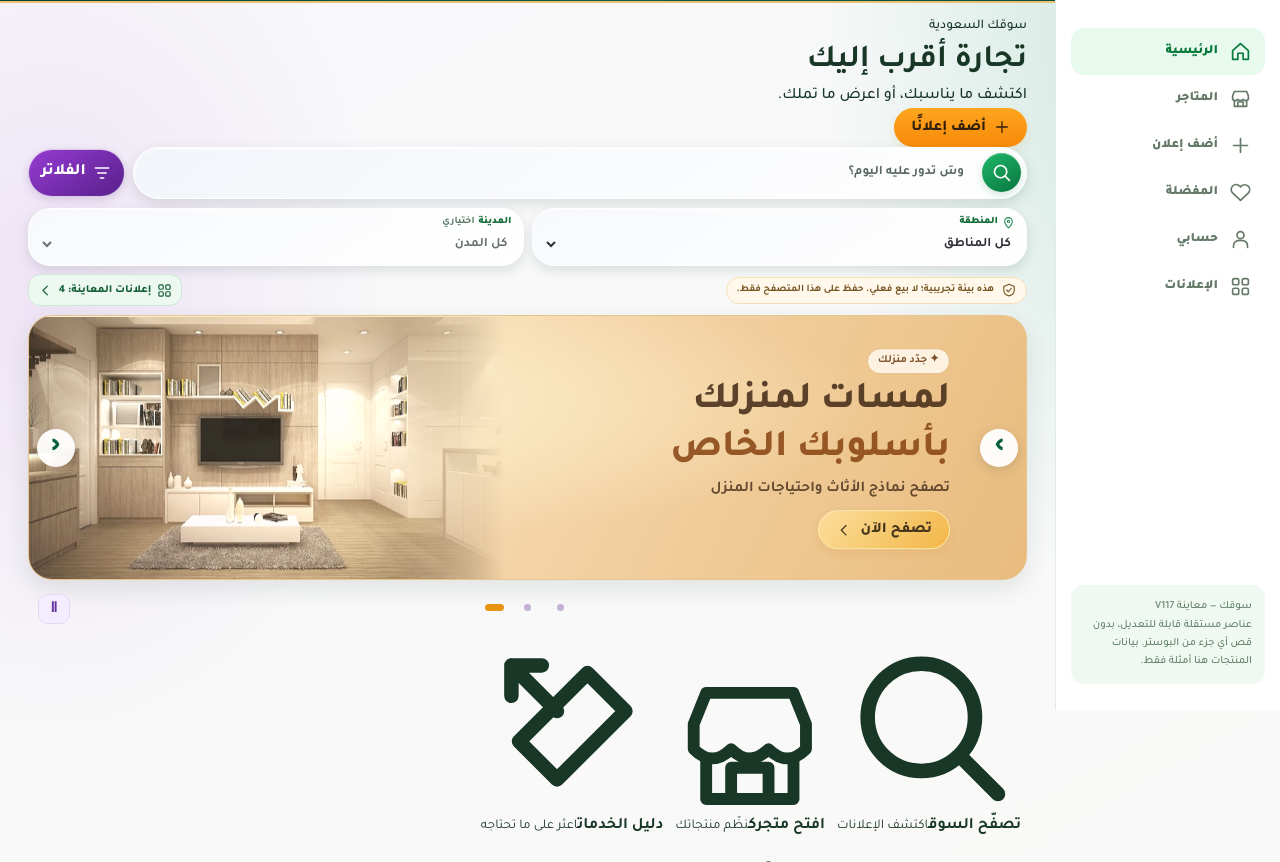
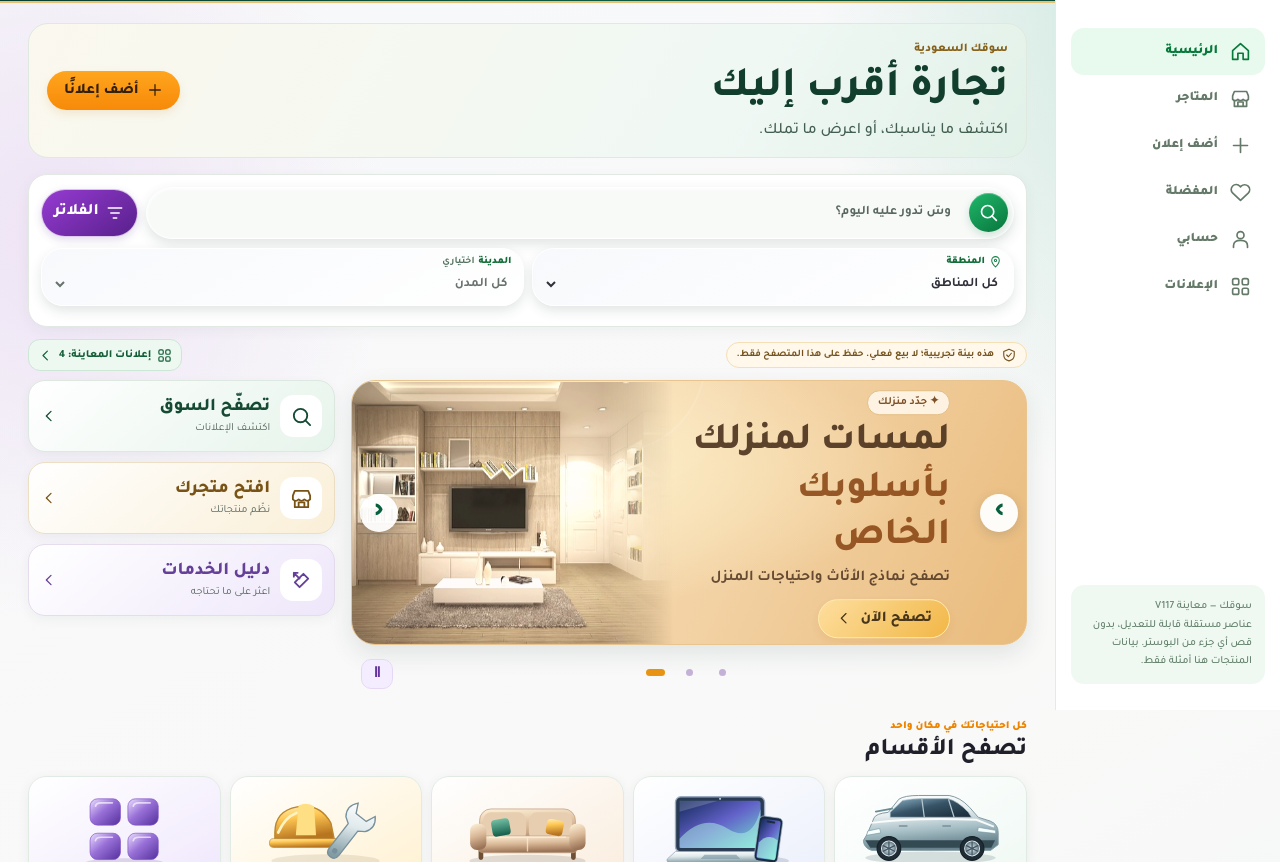
Before and after one commit to play85779-design/SOOQAK, a plain HTML site: page v101/index.html in a window 1280 px wide. Shown: the part 90-952 px from the top of the page. Drawn offline with Linux system fonts and the light colour scheme; a web font is replaced by a local one.

Commit message:
V191: marketplace dashboard layout, action hubs, gallery and store creation surfaces

```diff
--- a/v101/styles.css
+++ b/v101/styles.css
@@ -1439,3 +1439,28 @@ button:focus-visible,a:focus-visible,input:focus-visible,select:focus-visible{ou
 @media(max-width:699px){.account-hero-art{display:none}.account-groups{align-items:start}.account-page .account-quick-card{min-height:88px}.messages-page .account-empty{min-height:190px}.message-empty-lines{display:none}.messages-page .messages-layout{gap:9px}}
 @media(max-width:360px){.catbar .cat .cat-icon{height:41px}.top .header-quick{padding-inline:4px}.account-page .account-quick-card small{overflow-wrap:anywhere}}
 @media(prefers-reduced-motion:reduce){.top .header-quick,.account-hero-art span,.shop-grid .shop{animation:none;transition:none}}
+
+
+/* V191: marketplace architecture and durable workspace surfaces. */
+.home-v191{--market-ink:#15362c;--market-muted:#50675b}
+.market-intro{display:flex;align-items:center;justify-content:space-between;gap:14px;margin:8px 0 16px;padding:14px 18px;background:linear-gradient(120deg,#fbf8ee,#f0f8f4 70%,#e1f1e8);border:1px solid #dfe9df;border-radius:20px}
+.market-intro>div{min-width:0}.market-intro small{color:#86611b;font-weight:800;font-size:12px}.market-intro h1{font:800 clamp(24px,4vw,42px)/1.18 var(--round);color:#123e2e;margin:4px 0}.market-intro p{color:#435f52;line-height:1.5;font-size:clamp(12px,1.8vw,16px);margin:0}.market-intro .cta{flex:none;white-space:normal;text-align:center}
+.market-search{border-radius:19px;padding:12px;background:#fff;box-shadow:0 4px 14px #173d300c;border:1px solid #e2e9e3;margin-bottom:12px}.market-search .search-row{margin-top:0}.market-search .search{background:#f8faf8}
+.market-stage{display:grid;gap:12px;grid-template-columns:minmax(0,1fr);align-items:stretch}.market-feature{min-width:0}.market-actions{display:grid;grid-template-columns:repeat(3,minmax(0,1fr));gap:8px;align-content:center;min-width:0}
+.market-action{display:flex;min-width:0;min-height:80px;align-items:center;gap:10px;padding:12px;border:1px solid #dce8e0;border-radius:17px;text-align:start;background:linear-gradient(140deg,#fff,#e6f4eb);color:#154a34;box-shadow:0 4px 12px #183d2e0c}
+.market-action>span{display:grid;place-items:center;flex:none;width:42px;height:42px;border-radius:13px;background:#fff;border:1px solid #ffffffb0}
+.market-action>span svg{width:23px;height:23px}.market-action>svg{width:16px;height:16px;flex:none;margin-inline-start:auto}
+.market-action>div{min-width:0}.market-action b,.market-action small{display:block;line-height:1.35;overflow-wrap:anywhere}.market-action b{font:800 clamp(13px,2vw,18px) var(--round)}.market-action small{font-size:11px;color:#53635b;margin-top:4px}
+.market-action.merchant{background:linear-gradient(140deg,#fff,#faefd7);color:#795316;border-color:#ecdfc4}
+.market-action.service{background:linear-gradient(140deg,#fff,#eee6fa);color:#654098;border-color:#e5dcee}
+.market-section{margin-top:18px;padding-top:4px}.market-section>.section-head{margin-top:0}
+.market-section .catbar{margin-bottom:0}
+@media(min-width:900px){.market-stage{grid-template-columns:minmax(0,2.2fr) minmax(0,1fr);gap:16px}.market-actions{grid-template-columns:1fr;align-content:start;gap:10px}.market-action{min-height:72px}.market-stage #hero-carousel .hero{min-height:232px}}
+@media(max-width:600px){.market-intro{padding:12px;gap:8px}.market-intro h1{font-size:24px}.market-intro .cta{padding:8px;max-width:38%;min-height:44px;font-size:12px}.market-search{padding:8px}.market-action{padding:8px 5px;min-height:90px;flex-direction:column;justify-content:center;text-align:center;gap:5px}.market-action>svg,.market-action small{display:none}.market-action>span{width:32px;height:32px;border-radius:9px}.market-action>span svg{width:18px;height:18px}.market-action b{font-size:12px}.market-stage{gap:6px}.market-section{margin-top:14px}}
+.photo-order{position:absolute;inset-inline:5px;bottom:5px;display:flex;gap:5px;justify-content:space-between;pointer-events:none;z-index:3}.upload-thumb .photo-order button{position:static!important;transform:none!important;display:grid;place-items:center;pointer-events:auto;width:32px;height:32px;min-width:32px;min-height:32px;background:#fffffff0;border:1px solid #d0e2d7;border-radius:10px;color:#154a34;font-size:20px;padding:0;box-shadow:0 2px 8px #143a2d1f}.upload-thumb .photo-order button:disabled{visibility:hidden}
+.upload-thumb .upload-main{bottom:42px;z-index:4}
+.detail-hero{position:relative}.gallery-arrow{position:absolute;top:50%;transform:translateY(-50%);z-index:4;width:42px;height:42px;display:grid;place-items:center;border-radius:50%;color:#164a36;background:#fffffff0;border:1px solid #dfe9e1;font-weight:800;font-size:25px;box-shadow:0 4px 13px #132f2d23}.gallery-prev{inset-inline-start:9px}.gallery-next{inset-inline-end:9px}.detail-share{padding:12px 0;border-top:1px solid #e4ebe6;margin-top:12px}.detail-share .more{min-height:44px;display:inline-flex;align-items:center;gap:8px}.detail-share small{font-size:12px;color:#58695f}
+.draft-footer{display:flex;align-items:center;justify-content:space-between;gap:10px;padding-top:14px;margin-top:15px;border-top:1px solid #e1e9e2}.draft-footer small{font-size:12px;color:#52675b}.draft-footer .more{min-height:40px;color:#903747;font-weight:800}
+.create-store-page .store-start{background:linear-gradient(115deg,#f4dfb5,#f7f4e6 50%,#dceee4);border:1px solid #e4e8dd;color:#174635;overflow:hidden}.create-store-page .store-start h2,.create-store-page .store-start p{color:#174635}.create-store-page .store-start img{object-fit:contain;border-radius:14px;max-height:220px}.create-store-page .wizard-card{border:1px solid #dce7df;background:#fff;box-shadow:0 5px 18px #153d3010}
+.onboard-scene img[src$="market-v163.svg"]{max-width:100%;border-radius:20px;object-fit:contain}
+@media(prefers-reduced-motion:reduce){.market-action,.gallery-arrow{transition:none;animation:none}}
```
